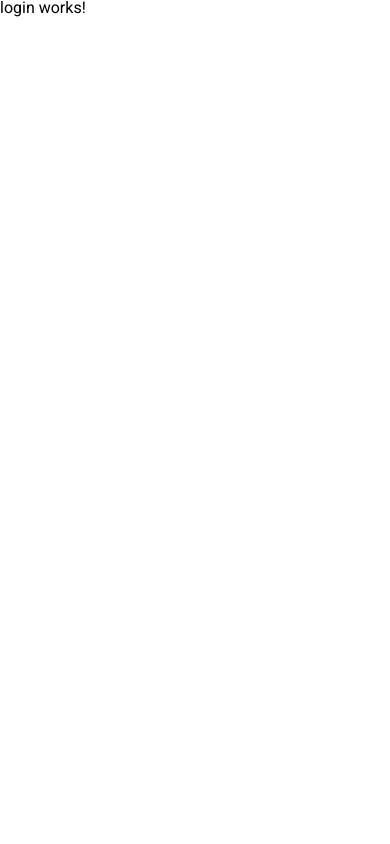
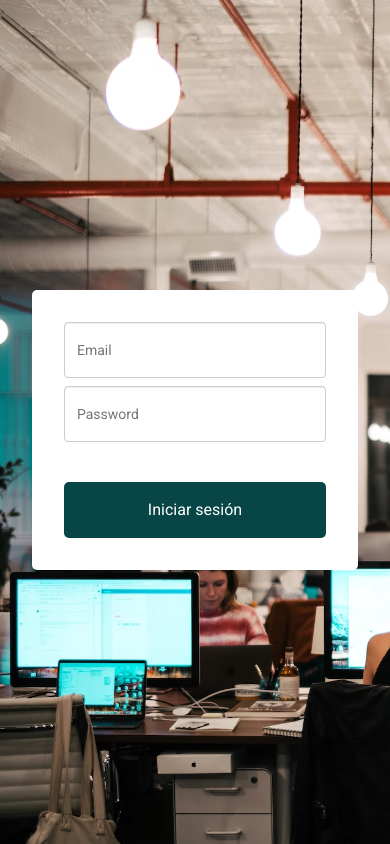
Before and after one commit to delciopolanco/encora-angular-challenge, an Angular app: page /login in a window 390 px wide. Built offline with nearby package versions, Linux system fonts and the light colour scheme.

Commit message:
defining login

```diff
--- a/src/app/features/public/login/login.component.html
+++ b/src/app/features/public/login/login.component.html
@@ -1 +1,6 @@
-<p>login works!</p>
+<div class="login-container">
+  <div class="login-container__background"></div>
+  <div class="login-container__form">
+    <app-login-form (onValid)="goToHome()"></app-login-form>
+  </div>
+</div>
--- a/src/app/features/public/login/login.component.scss
+++ b/src/app/features/public/login/login.component.scss
@@ -0,0 +1,44 @@
+.login-container {
+  display: grid;
+  justify-content: center;
+  align-items: center;
+  grid-template-columns: 2fr 1fr;
+  justify-content: center;
+  min-height: 100vh;
+
+  &__background {
+    width: 100%;
+    height: 100%;
+    background-repeat: no-repeat;
+    -webkit-background-size: cover;
+    background-size: cover;
+    background-image: url(/assets/images/bg.avif);
+  }
+
+  &__form {
+    padding: 1rem 2rem 0 2rem;
+  }
+}
+
+@media only screen and (max-width: 1023px) {
+  .login-container {
+    grid-template-columns: 1fr;
+
+    &__background {
+      display: none;
+    }
+
+    &__form {
+      display: grid;
+      grid-template-columns: 1fr;
+      justify-content: center;
+      align-items: center;
+      width: 100%;
+      height: 100%;
+      background-repeat: no-repeat;
+      -webkit-background-size: cover;
+      background-size: cover;
+      background-image: url(/assets/images/bg.avif);
+    }
+  }
+}
--- a/src/app/features/public/login/login.component.ts
+++ b/src/app/features/public/login/login.component.ts
@@ -1,10 +1,15 @@
 import { Component } from '@angular/core';
+import { Router } from '@angular/router';
 
 @Component({
   selector: 'app-login',
   templateUrl: './login.component.html',
-  styleUrls: ['./login.component.scss']
+  styleUrls: ['./login.component.scss'],
 })
 export class LoginComponent {
+  constructor(private readonly router: Router) {}
 
+  goToHome() {
+    this.router.navigate(['/', 'home']);
+  }
 }
--- a/src/app/features/public/public-routing.module.ts
+++ b/src/app/features/public/public-routing.module.ts
@@ -1,8 +1,13 @@
 import { NgModule } from '@angular/core';
 import { RouterModule, Routes } from '@angular/router';
-import { LoginComponent } from './login/login.component';
 
-const routes: Routes = [{ path: '', component: LoginComponent }];
+const routes: Routes = [
+  {
+    path: '',
+    loadChildren: () =>
+      import('./login/login.module').then((m) => m.LoginModule),
+  },
+];
 
 @NgModule({
   imports: [RouterModule.forChild(routes)],
--- a/src/app/features/public/public.module.ts
+++ b/src/app/features/public/public.module.ts
@@ -1,12 +1,9 @@
 import { NgModule } from '@angular/core';
 import { SharedModule } from 'src/app/shared/shared.module';
 import { PublicRoutingModule } from './public-routing.module';
-import { LoginComponent } from './login/login.component';
 
 @NgModule({
-  declarations: [
-    LoginComponent
-  ],
+  declarations: [],
   imports: [SharedModule, PublicRoutingModule],
 })
 export class PublicModule {}
--- /dev/null
+++ b/src/app/shared/utils/index.ts
@@ -0,0 +1,2 @@
+export * from './validateForm';
+export * from './pahts';
--- /dev/null
+++ b/src/app/shared/utils/pahts.ts
@@ -0,0 +1,4 @@
+export const PATHS = {
+  LOGIN: 'login',
+  HOME: 'home',
+};
--- /dev/null
+++ b/src/app/shared/utils/validateForm.ts
@@ -0,0 +1,8 @@
+import { FormGroup } from "@angular/forms";
+
+export const validateForm = (form: FormGroup) => {
+  Object.keys(form.controls).forEach((field) => {
+    const control = form.get(field);
+    control?.markAsTouched({ onlySelf: true });
+  });
+};
```
Also changed, not shown: src/app/features/features-routing.module.ts (+4 -3 lines), src/assets/images/bg.avif (added).
